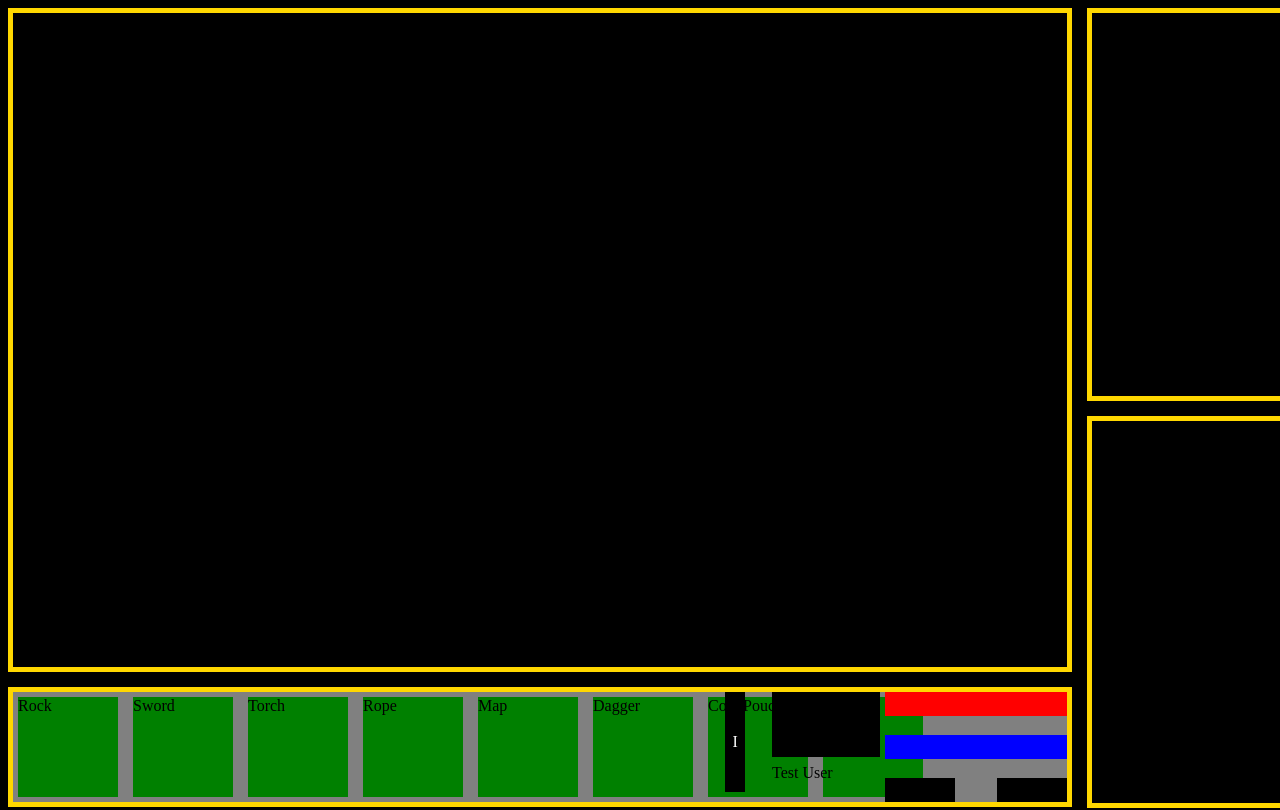
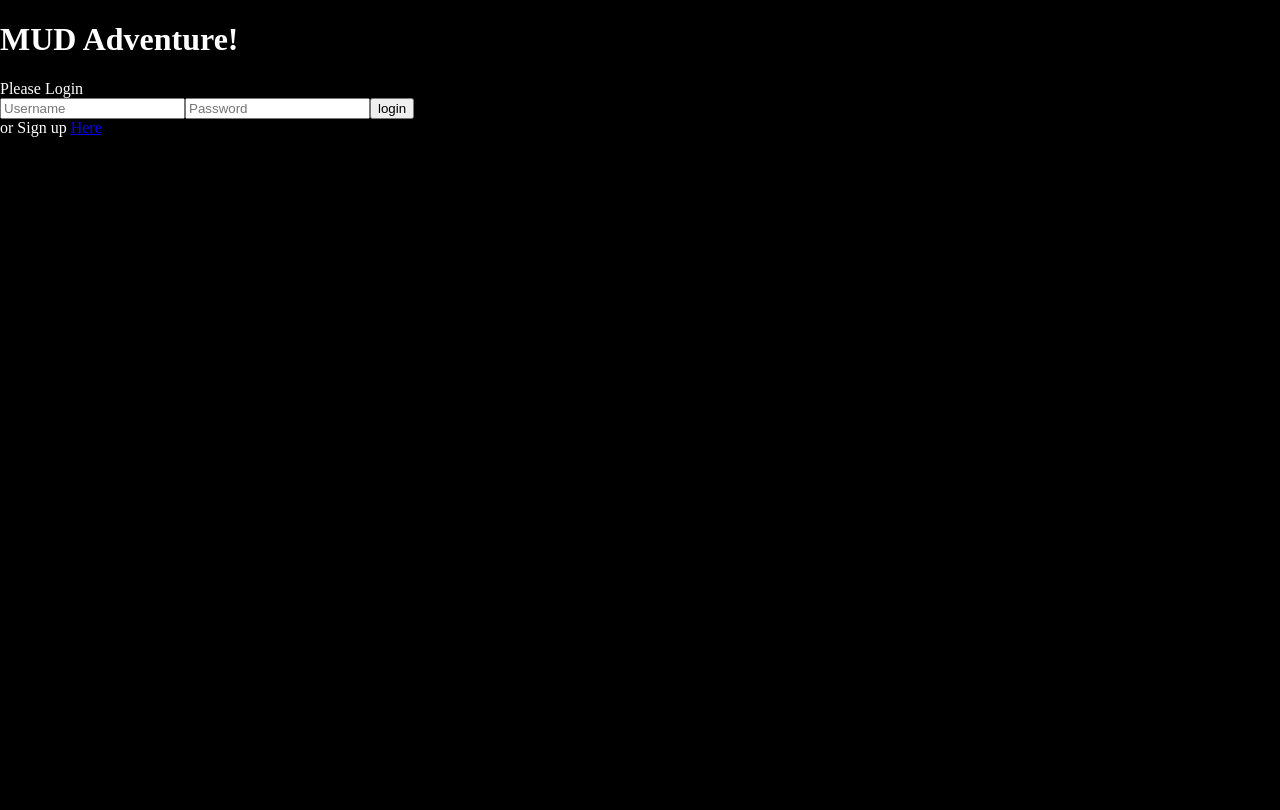
Before and after one commit to Team-Poe/frontend, a React (Create React App) app in the folder adventure/: page / in a window 1280 px wide. Shown: the top 810 px of the page. Built offline with nearby package versions, Linux system fonts and the light colour scheme.

Commit message:
connecting front end to test endpoints, working on abstracting components

```diff
--- a/adventure/src/App.css
+++ b/adventure/src/App.css
@@ -1,5 +1,7 @@
 body{
+  margin: 0;
   background-color: black;
+  color: white;
 }
 
 .game-page {
@@ -30,12 +32,12 @@ body{
 
 .room-detail {
   border: 5px solid gold;
-  grid-area: 1 / 6 / 4 / 7;
+  grid-area: 1 / 6 / 5 / 7;
 }
 
 .chatbox {
   border: 5px solid gold;
-  grid-area: 4 / 6 / 7 / 7;
+  grid-area: 5 / 6 / 7 / 7;
 }
 
 .inventory {
@@ -162,3 +164,8 @@ body{
 .player-name {
   grid-area: 6 / 1 / 9 / 4;
 }
+
+.player-list{
+  height: 30%;
+  overflow-y: scroll
+}
--- a/adventure/src/App.js
+++ b/adventure/src/App.js
@@ -1,14 +1,12 @@
 import React from 'react';
-import logo from './logo.svg';
 import './App.css';
-import GamePage from './Components/GamePage/GamePage.component'
 
 import AppRouter from './AppRouter';
 
 function App() {
   return (
     <div className="App">
-      <GamePage />
+
       <AppRouter />
     </div>
   );
--- a/adventure/src/AppRouter.js
+++ b/adventure/src/AppRouter.js
@@ -3,12 +3,14 @@ import { Switch, Route } from 'react-router-dom';
 
 import Register from './Components/Register';
 import Login from './Components/Login';
+import GamePage from './Components/GamePage/GamePage.component';
 
 function AppRouter() {
     return <div>
         <Switch>
-            <Route path = '/register' component = {Register} />
-            <Route path = '/' component = {Login} />
+            <Route exact path='/register' component = {Register} />
+            <Route exact path='/' component = {Login} />
+            <Route exact path="/game" component={GamePage} />
         </Switch>
     </div>
 }
--- a/adventure/src/Components/GamePage/GamePage.component.jsx
+++ b/adventure/src/Components/GamePage/GamePage.component.jsx
@@ -1,15 +1,45 @@
-import React from 'react'
+import React, {useState, useEffect} from 'react'
+import axios from 'axios'
 import DungeonMapContainer from '../DungeonMapContainer/DungeonMapContainer.component'
 import TaskBarContainer from '../TaskBarContainer/TaskBarContainer.component'
 import RoomMetaData from '../RoomMetaData/RoomMetaData.component'
 import ChatContainer from '../ChatContainer/ChatContainer.component'
 
 const GamePage = () => {
+  const [token, getToken] = useState('')
+  const [gameMap, setGameMap] = useState({})
+  const [currentRoom, getCurrentRoom] = useState({})
+  const [playersInRoom, fetchPlayersInRoom] = useState([])
+  const [roomItems, getRoomItems] = useState([])
+
+  useEffect(() => {
+    let userToken = localStorage.getItem('token')
+    getToken(userToken)
+  }, [])
+
+  useEffect(() => {
+    axios
+    .get('https://lambda-mud-test.herokuapp.com/api/adv/init/', {
+      headers: {
+        Authorization: `${token}`
+      }
+    })
+    .then(res => {
+      console.log(res)
+      fetchPlayersInRoom(res.data.players)
+      getCurrentRoom(res.data)
+      getRoomItems(res.data.items)
+    })
+    .catch(err => {
+      console.error(err)
+    })
+  }, [token])
+
   return (
     <div className="game-page">
       <DungeonMapContainer />
       <TaskBarContainer />
-      <RoomMetaData />
+      <RoomMetaData players={playersInRoom} currentRoomInfo={currentRoom} items={roomItems}/>
       <ChatContainer />
     </div>
   )
--- a/adventure/src/Components/Login.js
+++ b/adventure/src/Components/Login.js
@@ -16,6 +16,7 @@ function Login(props) {
   const [user, setUser] = useState({ username: "", password: "" });
 
   function inputHandler(event) {
+    console.log(event.target.value)
     const updatedUser = { ...user, [event.target.name]: event.target.value };
     setUser(updatedUser);
   }
@@ -23,16 +24,17 @@ function Login(props) {
   function submitHandler(event) {
     event.preventDefault();
     axios
-      .post(`https://team-poe.herokuapp.com/api/login/`, user)
+      .post(`https://lambda-mud-test.herokuapp.com/api/login/`, user)
       .then(res => {
         if (res.status === 200 && res.data) {
+          console.log("response", res);
           const token = res.data.key;
           localStorage.setItem("token", `Token ${token}`);
-          props.history.push("/rooms");
+          props.history.push("/game");
         }
       })
       .catch(err => {
-        if (err) console.log(err);
+        if (err) console.error(err);
       });
   }
 
@@ -63,8 +65,8 @@ function Login(props) {
           value={user.password}
           onChange={inputHandler}
         />
+      <button onClick={submitHandler}>login</button>
       </Form>
-
       <SignUp>
         {" "}
         or Sign up <Link to="/register">Here</Link>
--- a/adventure/src/Components/PlayerMetaData/PlayerMetaData.component.jsx
+++ b/adventure/src/Components/PlayerMetaData/PlayerMetaData.component.jsx
@@ -3,8 +3,8 @@ import React from 'react'
 const PlayerMetaData = () => {
   return (
     <div className="playerData">
-      <div className="health-bar"> </div>
-      <div className="mana-bar"> </div>
+      <div className="health-bar">100/100</div>
+      <div className="mana-bar">100/100</div>
       <div className="tab-button-1"> </div>
       <div className="tab-button-2"> </div>
       <div className="playerPic"> </div>
--- a/adventure/src/Components/Register.js
+++ b/adventure/src/Components/Register.js
@@ -23,7 +23,7 @@ const Register = props => {
 
   const registerUser = newUser => {
     axios
-      .post(`https://team-poe.herokuapp.com/api/registration/`, newUser)
+      .post(`https://lambda-mud-test.herokuapp.com/api/registration/`, newUser)
       .then(res => {
         console.log("response", res);
         const token = res.data.key;
--- a/adventure/src/Components/RoomMetaData/RoomMetaData.component.jsx
+++ b/adventure/src/Components/RoomMetaData/RoomMetaData.component.jsx
@@ -1,8 +1,18 @@
 import React from 'react'
 
-const RoomMetaData = () => {
+const RoomMetaData = (props) => {
+  let items = props.items
   return (
-    <div className="room-detail"></div>
+    <div className="room-detail">
+      <h3>{props.currentRoomInfo.title}</h3>
+      <p>{props.currentRoomInfo.description}</p>
+      {items ? items.map(item => <p>{item}</p>)  : 'There are no items in this room'}
+      <div className="player-list">
+        {props.players.map(player => {
+          return <p>{player}</p>
+        })}
+      </div>
+    </div>
   )
 }
 
```
